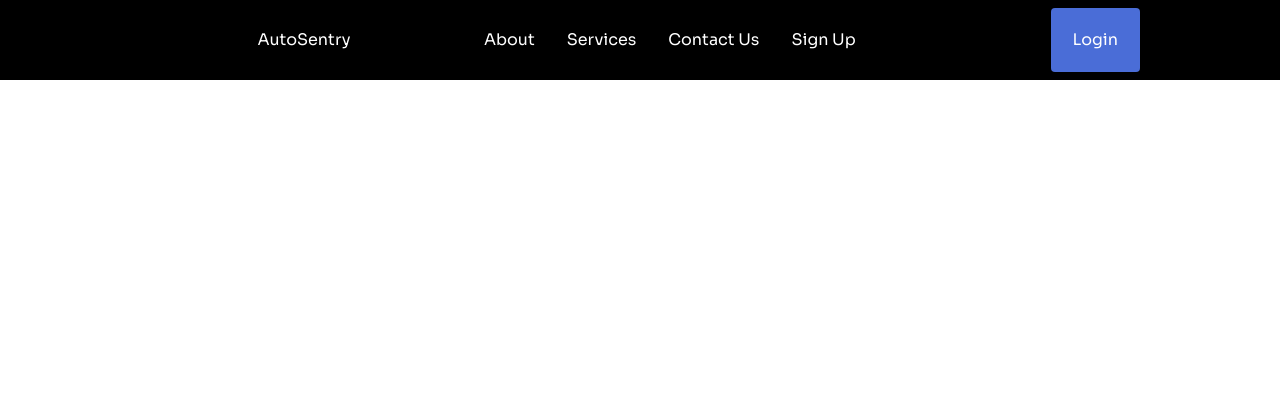
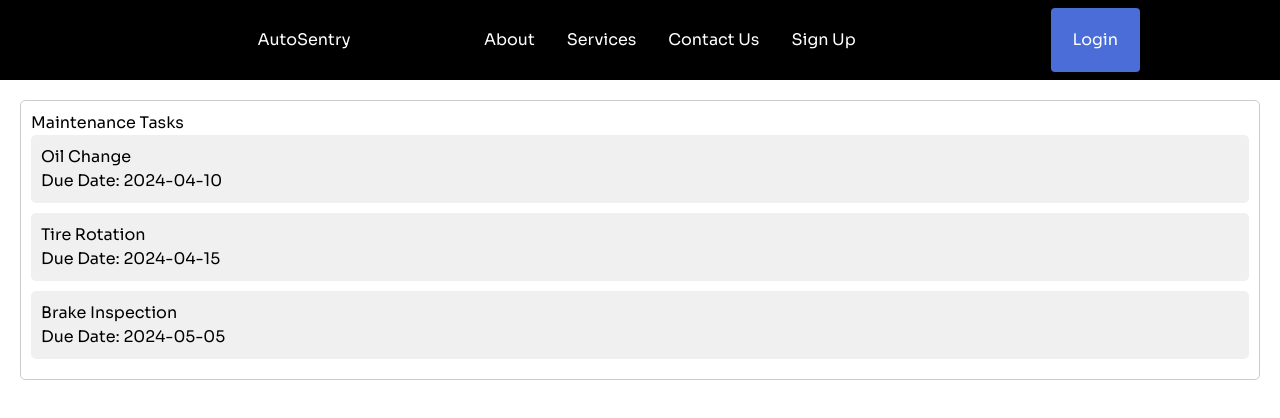
Before and after one commit to kalviumcommunity/S51_Akhil_Capstone_AutoSentry, a React (Vite) app in the folder frontend/Auto-Sentry/: page /maintenancetasks in a window 1280 px wide. Shown: the top 418 px of the page. Built offline with nearby package versions, Linux system fonts and the light colour scheme.

Commit message:
created a new component for Maintenance tasks

```diff
--- a/frontend/Auto-Sentry/src/App.jsx
+++ b/frontend/Auto-Sentry/src/App.jsx
@@ -15,6 +15,7 @@ import UpdateVehicle from './components/Update Vehicle/updateVehicle';
 
 import { ToastContainer} from 'react-toastify';
 import 'react-toastify/dist/ReactToastify.css';
+import Maintenancetasks from './pages/Maintenance Tasks/Maintenancetasks';
 
 
 function App() {
@@ -31,6 +32,7 @@ function App() {
         <Route path="/garage" element={<Garage />} />
         <Route path="/addnew" element={<Addnew />} />
         <Route path='/update/:id' element={<UpdateVehicle />}/>
+        <Route path='/maintenancetasks' element={<Maintenancetasks />} />
       </Routes>
     </Router>
   );
--- a/frontend/Auto-Sentry/src/pages/Garage/Garage.css
+++ b/frontend/Auto-Sentry/src/pages/Garage/Garage.css
@@ -27,6 +27,8 @@
   }
 
   .vehicle-details {
+    position: relative;
+    /* border: 1px solid red; */
     flex: 1;
     padding: 20px;
   }
@@ -55,3 +57,39 @@
   .btn-danger {
     margin-left: 20px;
   }
+
+  .control-btns{
+    position: absolute;
+    top: 15%;
+    right: 5%;
+    /* border: 1px solid black; */
+    width: 20%;
+    padding: 10px;
+  }
+
+  .activ-btns {
+    margin-top: 5%;
+    display: grid;
+    grid-template-columns: repeat(2, 1fr);
+    gap: 10px;
+    /* border: 1px solid green; */
+    padding: 10px;
+    max-width: 100%;
+  }
+
+  .btn-mt {
+    width: 100%;
+    height: 100%;
+    padding: 8px 16px;
+    background-color: #007bff;
+    color: #fff;
+    border: none;
+    border-radius: 4px;
+    cursor: pointer;
+    text-decoration: none;
+    font-size: 18px;
+  }
+
+  .btn-mt:hover {
+    background-color: #0056b3;
+  }
--- a/frontend/Auto-Sentry/src/pages/Garage/Garage.jsx
+++ b/frontend/Auto-Sentry/src/pages/Garage/Garage.jsx
@@ -53,10 +53,26 @@ const Garage = () => {
               <h3>{vehicle.make} {vehicle.model}</h3>
               <p>Year: {vehicle.year}</p>
               <p>Modification: {vehicle.modification}</p>
-              <NavLink to={`/update/${vehicle._id}`} className="update" activeClassName="active">
-                <FaPen />
-              </NavLink>
-              <a className='btn-danger' onClick={(e)=>handleDelete(vehicle._id)}><MdDelete /></a>
+              <div className="control-btns">
+                <NavLink to={`/update/${vehicle._id}`} className="update" activeClassName="active">
+                  <FaPen />
+                </NavLink>
+                <a className='btn-danger' onClick={(e)=>handleDelete(vehicle._id)}><MdDelete /></a>
+              </div>
+              <div className="activ-btns">
+                <NavLink to={`/maintenancetasks`} >
+                  <button className="btn-mt">Maintenance tasks</button>
+                </NavLink>
+                <NavLink to={`/update/${vehicle._id}`} >
+                  <button className="btn-mt">Empty</button>
+                </NavLink>
+                <NavLink to={`/update/${vehicle._id}`} >
+                  <button className="btn-mt">Empty</button>
+                </NavLink>
+                <NavLink to={`/update/${vehicle._id}`}>
+                  <button className="btn-mt">Maintenance tasks</button>
+                </NavLink>
+              </div>
             </div>
           </div>
         ))}
--- /dev/null
+++ b/frontend/Auto-Sentry/src/pages/Maintenance Tasks/Maintenancetasks.css
@@ -0,0 +1,15 @@
+/* Maintenancetasks.css */
+
+.task-list-container {
+    margin: 20px;
+    padding: 10px;
+    border: 1px solid #ccc;
+    border-radius: 5px;
+  }
+
+  .task-item {
+    margin-bottom: 10px;
+    padding: 10px;
+    background-color: #f0f0f0;
+    border-radius: 5px;
+  }
--- /dev/null
+++ b/frontend/Auto-Sentry/src/pages/Maintenance Tasks/Maintenancetasks.jsx
@@ -0,0 +1,25 @@
+import React from 'react';
+import './Maintenancetasks.css'; // Import the CSS file
+
+const Maintenancetasks = () => {
+  // Sample maintenance tasks data (replace with actual data from state or props)
+  const tasks = [
+    { id: 1, name: 'Oil Change', dueDate: '2024-04-10' },
+    { id: 2, name: 'Tire Rotation', dueDate: '2024-04-15' },
+    { id: 3, name: 'Brake Inspection', dueDate: '2024-05-05' },
+  ];
+
+  return (
+    <div className="task-list-container"> {/* Use the CSS class for the container */}
+      <h1>Maintenance Tasks</h1>
+      {tasks.map(task => (
+        <div key={task.id} className="task-item"> {/* Use the CSS class for each task item */}
+          <h3>{task.name}</h3>
+          <p>Due Date: {task.dueDate}</p>
+        </div>
+      ))}
+    </div>
+  );
+};
+
+export default Maintenancetasks;
```
